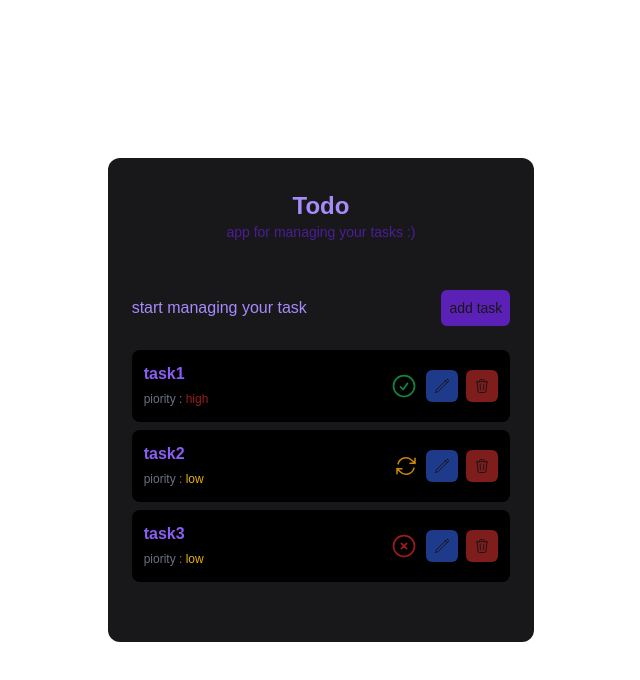
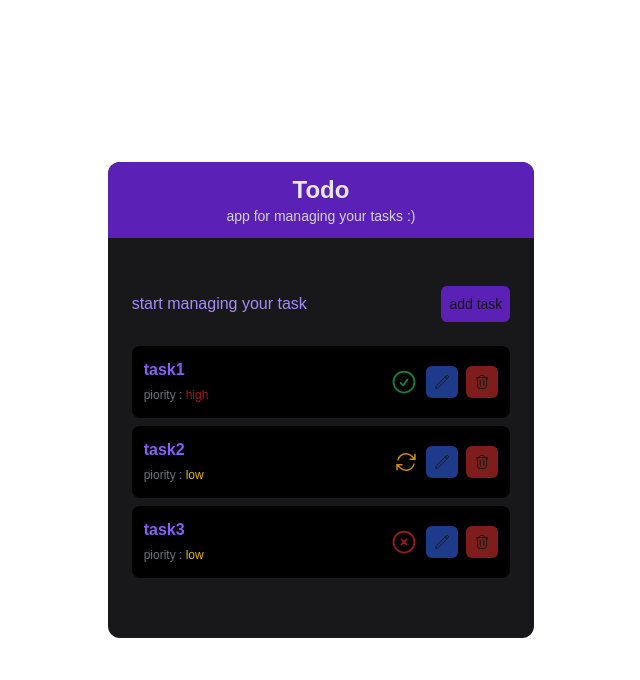
Before and after one commit to atiehZargarani/todolist-nextjs, a Next.js app: page / in a window 1280 px wide. Shown: the top 680 px of the page, without its empty margins (319-959 px from the left). Built offline with nearby package versions, Linux system fonts and the light colour scheme.

Commit message:
style : add baclground for header

```diff
--- a/src/components/TheHeader.jsx
+++ b/src/components/TheHeader.jsx
@@ -4,10 +4,16 @@ export default function TheHeader({ title, description, taskList }) {
 
   return (
 
-      <div className="text-center pt-8">
-        <h1 className="text-violet-400 font-bold text-2xl">{title}</h1>
-        <h3 className="text-violet-900 text-sm">{description}</h3>
+    //   <div className="text-center pt-8">
+    //     <h1 className="text-violet-400 font-bold text-2xl">{title}</h1>
+    //     <h3 className="text-violet-900 text-sm">{description}</h3>
 
-    </div>
+    // </div>
+    <div className="text-center bg-violet-800 rounded-t-xl py-3">
+    <h1 className="text-gray-200 font-bold text-2xl">{title}</h1>
+    <h3 className="text-gray-300 text-sm">{description}</h3>
+
+</div>
+
   );
 }
```
